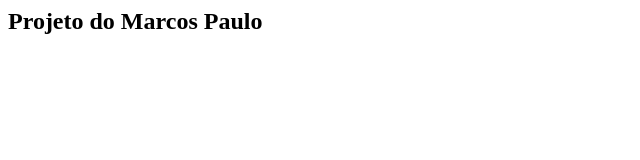
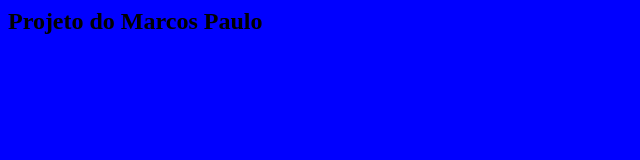
Before and after one commit to marcospaulopaiva/meu-site, a plain HTML site: page index.html in a window 1280 px wide. Shown: the whole page, without its empty margins (0-640 px from the left). Drawn offline with Linux system fonts and the light colour scheme.

Commit message:
inicio do design

```diff
--- /dev/null
+++ b/estilo.css
@@ -0,0 +1,3 @@
+body {
+    background-color: blue;
+}
--- a/index.html
+++ b/index.html
@@ -1,4 +1,7 @@
 <html>
+    <head>
+        <link rel="stylesheet" href="estilo.css">
+    </head>
     <body>
         <h2>Projeto do Marcos Paulo</h2>
     </body>
```
